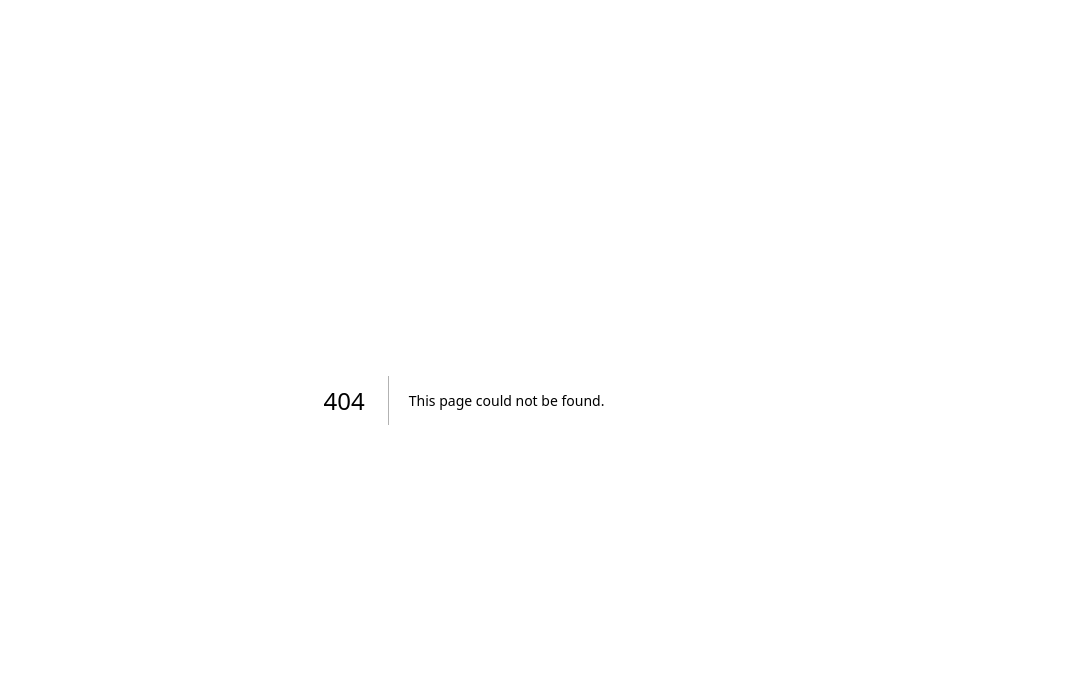
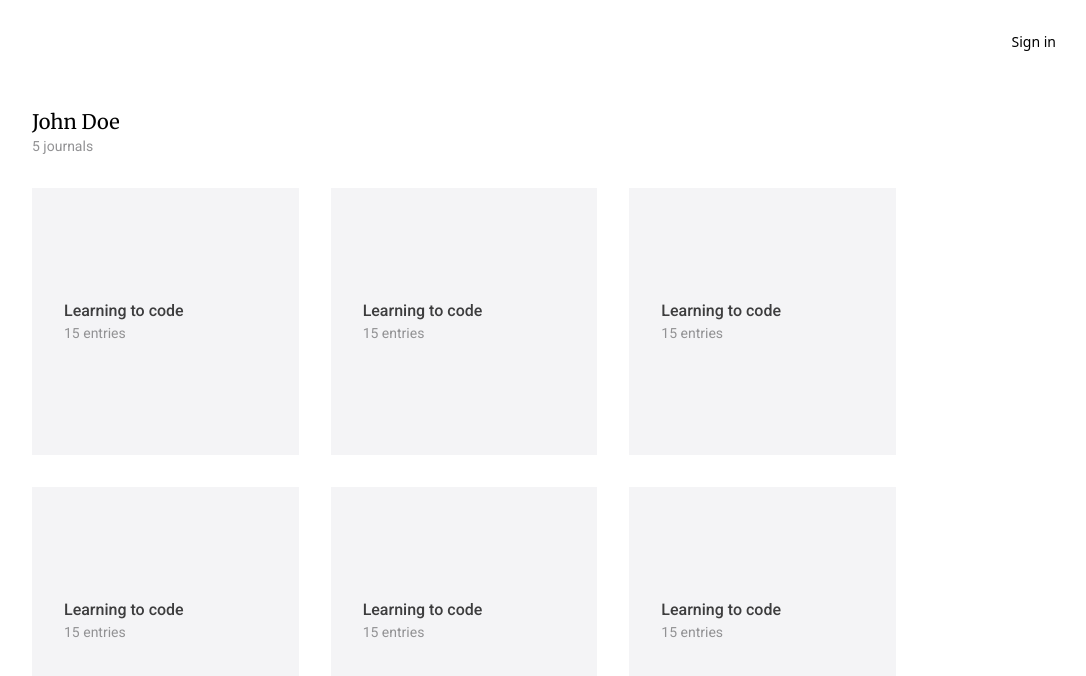
Before and after one commit to josephl37/micro-blog, a Next.js app: page /1 in a window 1280 px wide. Before the commit this address had no page. Shown: the top 676 px of the page, without its empty margins (176-1262 px from the left). Built offline with nearby package versions, Linux system fonts and the light colour scheme.

Commit message:
added & styled grids

```diff
--- /dev/null
+++ b/app/[user]/components/grid.tsx
@@ -0,0 +1,14 @@
+import { roboto } from "../../layout";
+
+export default function Grid() {
+  return (
+    <div className="aspect-square bg-gray-1 hover:brightness-95 flex items-center">
+      <div className="ml-8">
+        <p className={`${roboto.className} text-gray-3 font-medium`}>
+          Learning to code
+        </p>
+        <p className={`${roboto.className} text-gray-2 text-sm`}>15 entries</p>
+      </div>
+    </div>
+  );
+}
--- /dev/null
+++ b/app/[user]/layout.tsx
@@ -0,0 +1,15 @@
+export default function HomeLayout({
+  children,
+}: {
+  children: React.ReactNode;
+}) {
+  return (
+    <section>
+      <nav className="flex justify-end py-6 px-10">
+        <button className="hover:bg-gray-1 px-2 py-2 text-sm">Sign in</button>
+      </nav>
+
+      {children}
+    </section>
+  );
+}
--- /dev/null
+++ b/app/[user]/page.tsx
@@ -0,0 +1,25 @@
+import { merriweather, roboto } from "../layout";
+import Grid from "./components/grid";
+
+export default function Home() {
+  return (
+    <div className="flex max-w-5xl mx-auto flex-col items-center justify-center py-2 h-screen">
+      <div className="flex flex-1 w-full flex-col px-20 mt-4">
+        <div>
+          <p className={`${merriweather.className} text-xl`}>John Doe</p>
+          <p className={`${roboto.className} text-sm text-gray-2`}>
+            5 journals
+          </p>
+        </div>
+        <div className="mt-8 grid gap-8 grid-cols-1 sm:grid-cols-2 lg:grid-cols-3">
+          <Grid />
+          <Grid />
+          <Grid />
+          <Grid />
+          <Grid />
+          <Grid />
+        </div>
+      </div>
+    </div>
+  );
+}
--- a/tailwind.config.js
+++ b/tailwind.config.js
@@ -7,10 +7,11 @@ module.exports = {
   ],
   theme: {
     extend: {
-      backgroundImage: {
-        'gradient-radial': 'radial-gradient(var(--tw-gradient-stops))',
-        'gradient-conic':
-          'conic-gradient(from 180deg at 50% 50%, var(--tw-gradient-stops))',
+      colors: {
+        'white': '#ffffff',
+        'gray-1': '#F4F4F6',
+        'gray-2': '#929294',
+        'gray-3': '#3D3D3E',
       },
     },
   },
```
